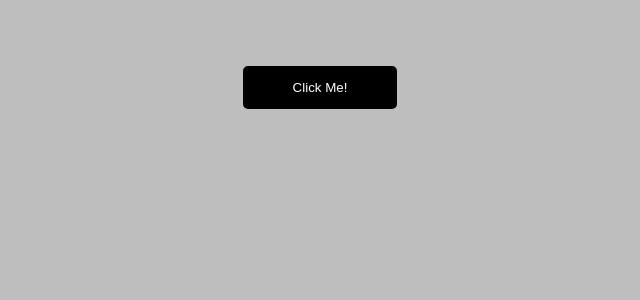
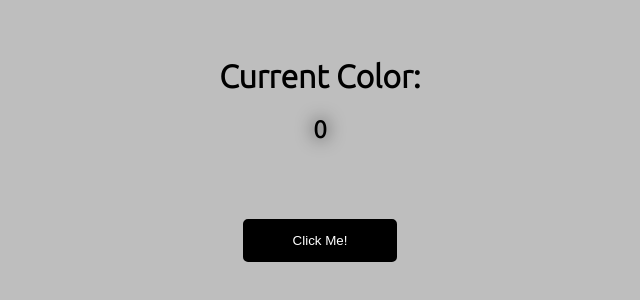
Before and after one commit to JSCHLTE/bg-change, a plain HTML site: page index.html in a window 1280 px wide. Shown: the part 262-562 px from the top of the page, without its empty margins (320-960 px from the left). Drawn offline with Linux system fonts and the light colour scheme.

Commit message:
Now displays current rgb value.

```diff
--- a/CSS/style.css
+++ b/CSS/style.css
@@ -23,9 +23,21 @@ button {
 	padding: 12px 48px;
 	border-radius: 5px;
 	cursor: pointer;
-	margin: 20rem 0px;
+	margin: 0rem 0px;
 }
 
 button:hover {
 	border-color: white;
 }
+
+h1 {
+	margin-top: 20rem;
+	font-family: 'Ubuntu', sans-serif;
+}
+
+h2 {
+	font-family: 'Ubuntu', sans-serif;
+	margin-bottom: 75px;
+	text-shadow: 0px 0px 18px black;
+
+}
--- a/JavaScript/js.js
+++ b/JavaScript/js.js
@@ -8,6 +8,7 @@
 */
 
 const btn = document.querySelector("button");
+let curColor = document.querySelector("#currentColor");
 
 btn.addEventListener("click", () => {
     //Randomly Generating an RGB Color.
@@ -19,7 +20,8 @@ btn.addEventListener("click", () => {
     //Assigning colorChanger to "rng" rgb.
     const colorChanger = `rgb(${r}, ${g}, ${b})`;
     //Assigning colorChanger to "rng" rgb.
-
+    let curRgb = `rgb (${r}, ${g}, ${b},)`
+    curColor.innerHTML = curRgb;
     //Applying color style to the body.
     document.body.style.background = colorChanger;
 });
--- a/index.html
+++ b/index.html
@@ -13,8 +13,10 @@
 		<meta name="viewport" content="width=device-width, initial-scale=1.0" />
 		<title>Bg Color Changer | By Jordan</title>
 		<link rel="stylesheet" href="CSS/style.css" />
+		<link href="https://fonts.googleapis.com/css2?family=Ubuntu:wght@300&display=swap" rel="stylesheet">
 	</head>
 	<body>
+		<h1>Current Color: </h1><h2 id="currentColor">0</h2>
 		<button>Click Me!</button>
 		<script src="JavaScript/js.js"></script>
 	</body>
```
